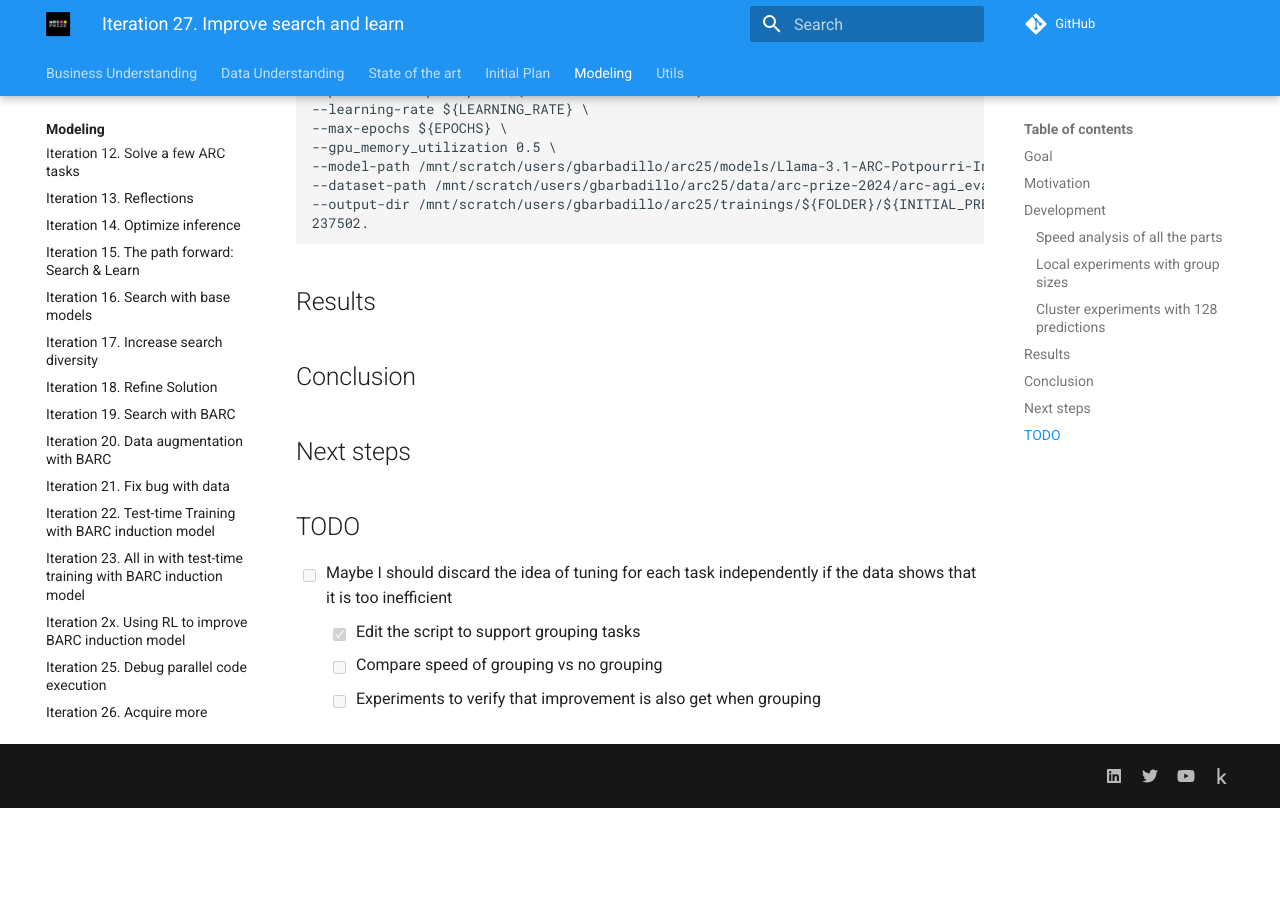
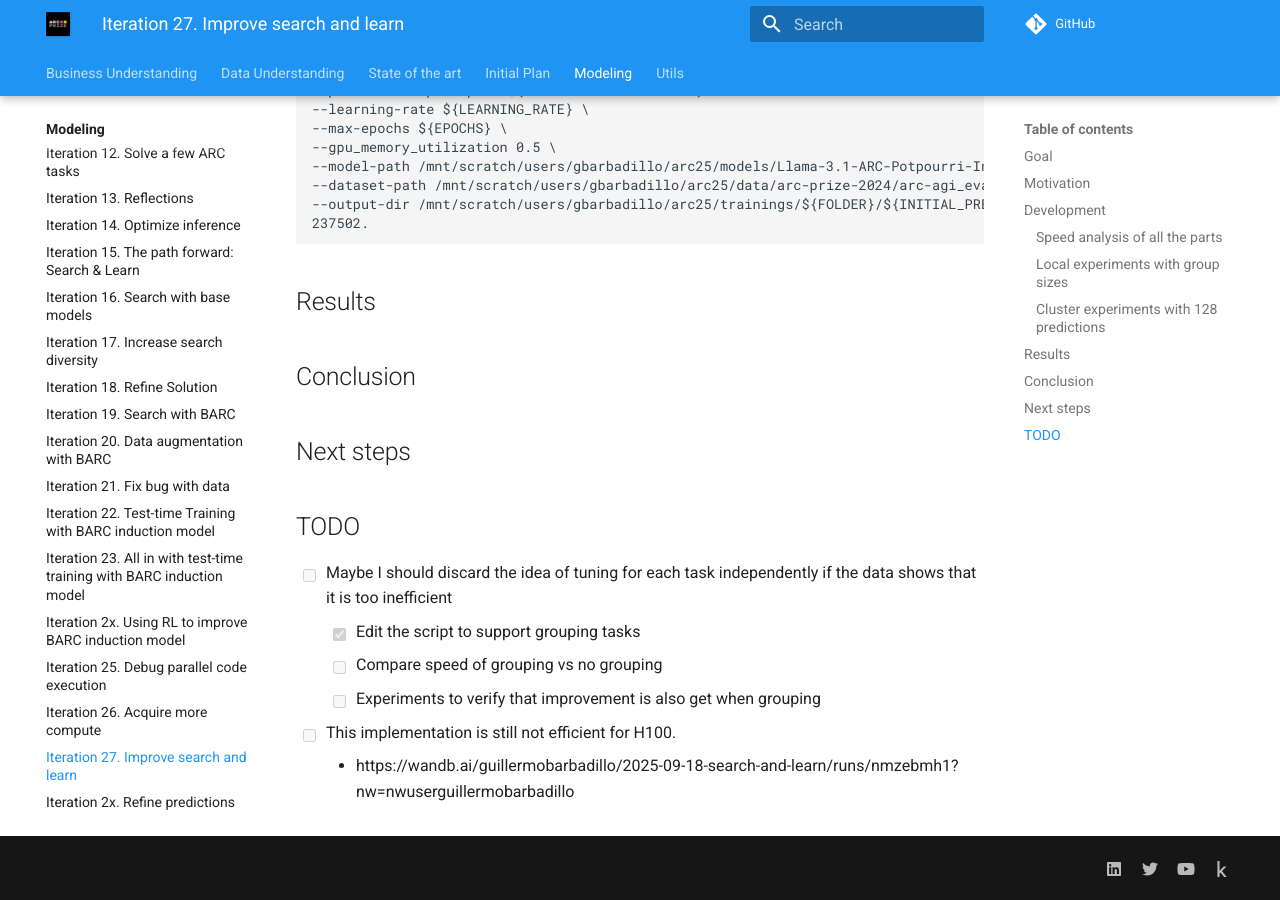
Before and after one commit to ironbar/arc25, an MkDocs documentation site: the page built from docs/modeling/Iteration_27_improve_search_and_learn.md, in a window 1280 px wide and 900 px high, scrolled down 3798 px. Built offline with MkDocs 1.6.1 and Material for MkDocs 9.7.7, drawn with Linux system fonts in a browser that asks for light colours; comment, search, counter and statistics services are not loaded; before the commit the page ends 4606 px from its top, so only the background shows below that.

Commit message:
documented result

```diff
--- a/docs/modeling/Iteration_27_improve_search_and_learn.md
+++ b/docs/modeling/Iteration_27_improve_search_and_learn.md
@@ -209,3 +209,5 @@
   - [x] Edit the script to support grouping tasks
   - [ ] Compare speed of grouping vs no grouping
   - [ ] Experiments to verify that improvement is also get when grouping
+- [ ] This implementation is still not efficient for H100.
+  - https://wandb.ai/guillermobarbadillo/2025-09-18-search-and-learn/runs/nmzebmh1?nw=nwuserguillermobarbadillo
```
